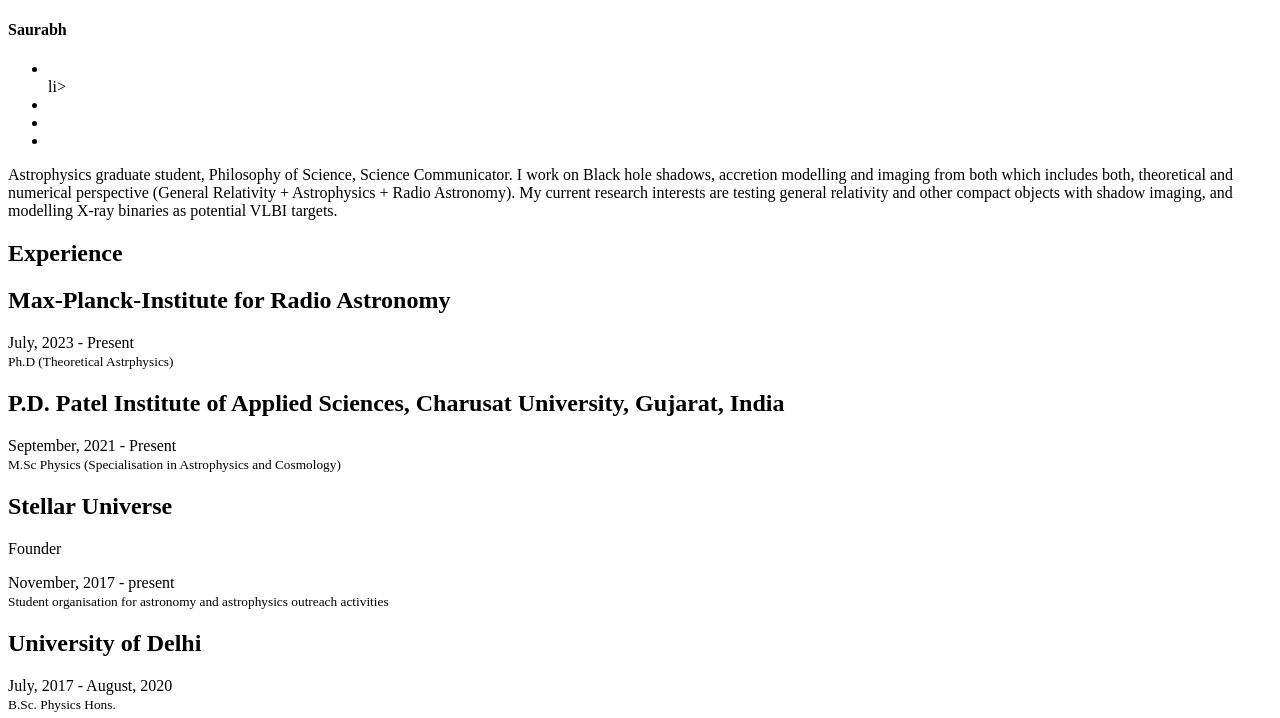
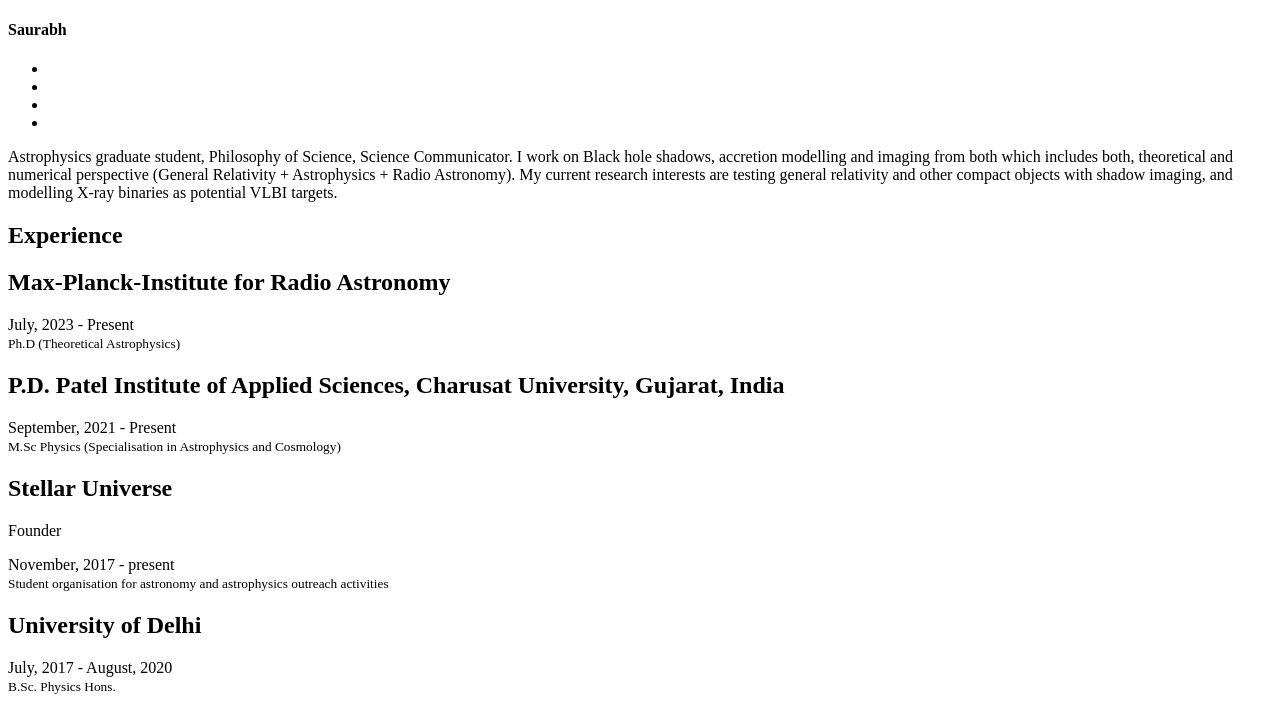
Before and after one commit to Relativist1/Relativist1.github.io, a Jekyll site: the page built from index.html, in a window 1280 px wide and 900 px high, scrolled down 440 px, cut to the strip 182-900 px from the top of the window. Built offline with Jekyll 4.4.1, drawn with Linux system fonts in a browser that asks for light colours; nearby versions of some CDN libraries.

Commit message:
added details

```diff
--- a/_data/index/careers.yml
+++ b/_data/index/careers.yml
@@ -8,7 +8,7 @@
   date:
     detail: July, 2023 - Present
   job:
-    detail: Ph.D (Theoretical Astrphysics)
+    detail: Ph.D (Theoretical Astrophysics)
 
   icon: fa-plus-square
   present: true
--- a/_includes/sections/about.html
+++ b/_includes/sections/about.html
@@ -26,8 +26,6 @@
                     {% if site.author.github_username %}
                     <li><a href="https://github.com/{{ site.author.github_username }}" target="blank"><i class="fa fa-github"></i></a></li>
                     {% endif %}
-                    li><a href="https://inspirehep.net/authors/{{ site.author.inspirehep_id }}" target="blank"><i class="fa fa-square-o"></i></a></li>
-
                     {% if site.author.linkedin_id %}
                     <li><a href="https://www.linkedin.com/in/{{ site.author.linkedin_id }}" target="blank"><i class="fa fa-linkedin"></i></a></li>
                     {% endif %}
```
